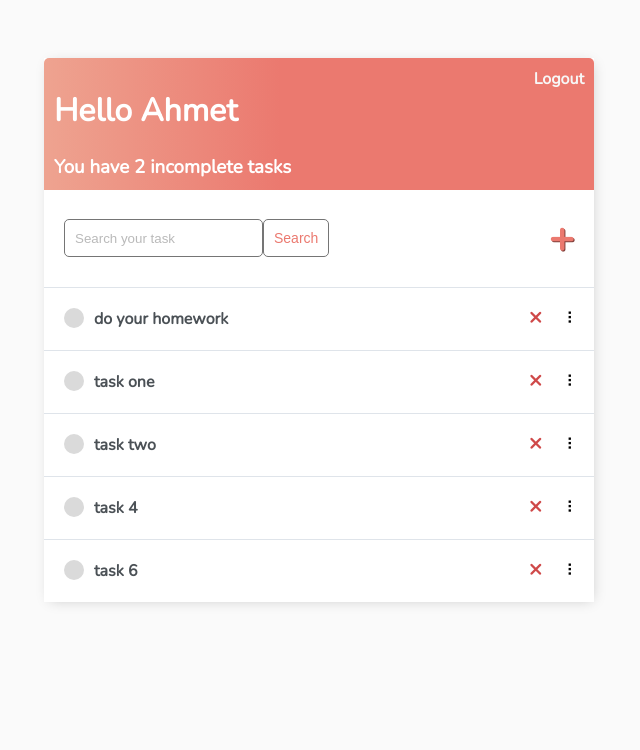
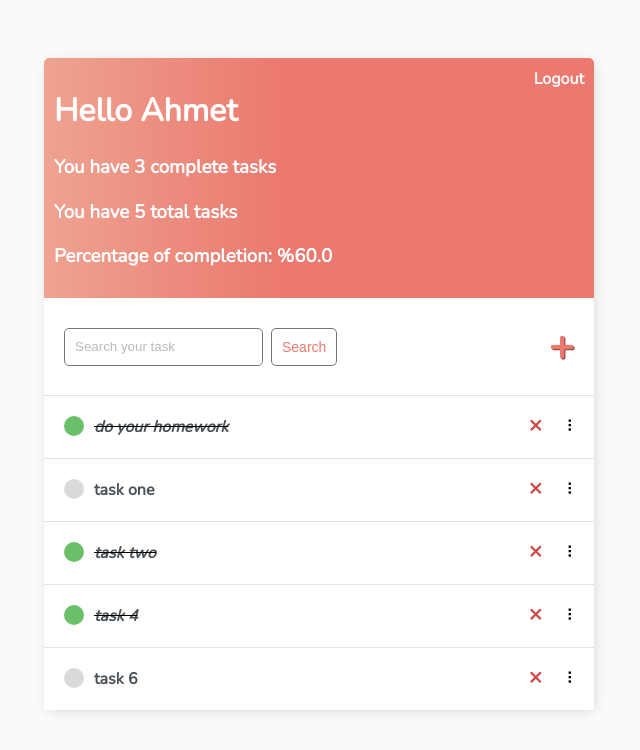
Before and after one commit to Ahmetkcak/todo-app, a Django app: page / in a window 1280 px wide. Shown: the top 750 px of the page, without its empty margins (321-961 px from the left). Run offline with Django 4.2, Linux system fonts and the light colour scheme; a user stored in the database is signed in; data comes from the database, SQL or seed files in the repository; both versions use the stored data as it was after the commit.

Commit message:
update html files and views.py

```diff
--- a/base/templates/base/main.html
+++ b/base/templates/base/main.html
@@ -186,6 +186,7 @@
             background-color: #FFF;
             color: #EB796F;
             padding: 10px;
+            margin-left:0.5rem;
             font-size: 14px;
             border-radius: 5px;
             cursor: pointer;
--- a/base/templates/base/task_list.html
+++ b/base/templates/base/task_list.html
@@ -4,7 +4,9 @@
 <div class="header-bar">
     <div>
         <h1>Hello {{request.user|title}}</h1>
-        <h3 style="margin:0">You have <strong>{{count}} </strong> incomplete task{{ count|pluralize:"s" }}</h3>
+        <h3 style="margin:0">You have <strong>{{complete_task_count}} </strong> complete task{{ complete_task_count|pluralize:"s" }}</h3>
+        <h3>You have <strong>{{ total_task_count }} total task{{ total_task_count|pluralize:"s" }}</strong></h3>
+        <h3>Percentage of completion: %{{ completion_percentage }}</h3>
     </div>
 
     {% if request.user.is_authenticated %}
@@ -34,7 +36,7 @@
     {% for task in tasks %}
     <div class="task-wrapper" data-position="{{task.pk}}">
         <div class="task-title">
-            {% if task.complete %}
+            {% if task.completed %}
             <div class="task-complete-icon"></div>
             <i><s><a href="{% url 'task-update' task.id %}">{{task}}</a></s></i> {% else %}
             <div class="task-incomplete-icon"></div>
--- a/base/views.py
+++ b/base/views.py
@@ -51,8 +51,10 @@ class TaskList(LoginRequiredMixin, ListView):
     def get_context_data(self, **kwargs):
         context = super().get_context_data(**kwargs)
         context['tasks'] = context['tasks'].filter(user=self.request.user)
-        context['count'] = context['tasks'].filter(completed=False).count()
-
+        context['complete_task_count'] = context['tasks'].filter(completed=True).count()
+        context['total_task_count'] = context['tasks'].count()
+        if context['total_task_count']:
+            context['completion_percentage'] = (context['tasks'].filter(completed=True).count()/context['tasks'].count()) * 100
         search_input = self.request.GET.get('search-area') or ''
         if search_input:
             context['tasks'] = context['tasks'].filter(description__icontains=search_input)
```
Also changed, not shown: db.sqlite3.
